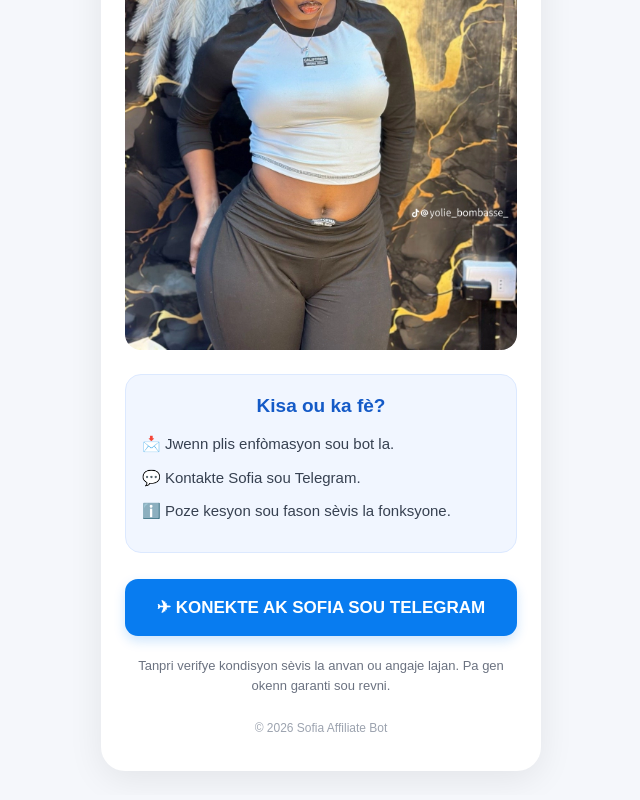
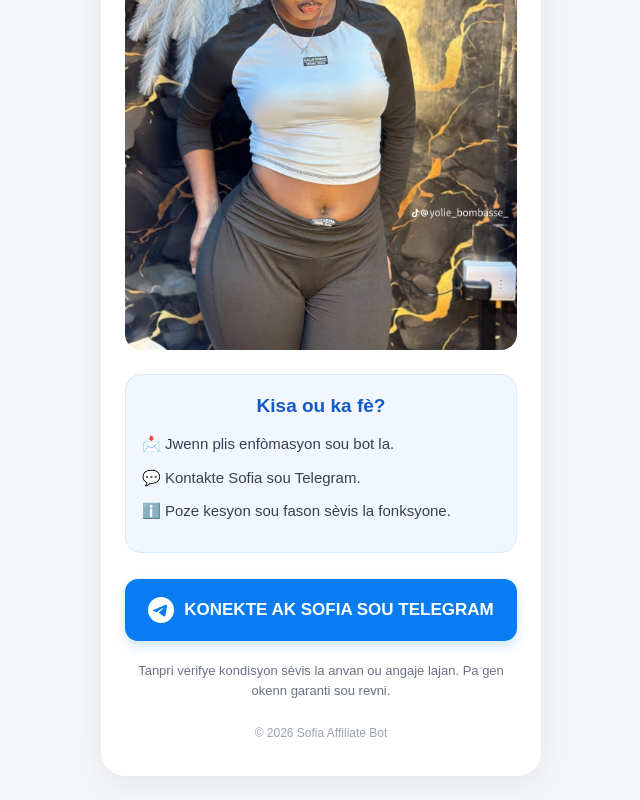
Before and after one commit to Fredson329/sofia-landing-page, a plain HTML site: page index.html in a window 1280 px wide. Shown: the part 524-1324 px from the top of the page, without its empty margins (319-959 px from the left). Drawn offline with Linux system fonts and the light colour scheme.

Commit message:
Replace text with SVG icon in Telegram link

```diff
--- a/index.html
+++ b/index.html
@@ -168,8 +168,13 @@
       href="https://t.me/SofiaAffiliateBot"
       target="_blank"
       rel="noopener noreferrer"
+      style="display:flex;align-items:center;justify-content:center;gap:10px;"
     >
-      ✈ KONEKTE AK SOFIA SOU TELEGRAM
+      <svg width="26" height="26" viewBox="0 0 240 240" aria-hidden="true">
+        <circle cx="120" cy="120" r="120" fill="#ffffff"/>
+        <path fill="#087cf0" d="M54 118.5c35-15.2 58.3-25.3 70-30.2 33.3-13.9 40.3-16.3 44.8-16.4 1 0 3.2.2 4.6 1.4 1.2 1 1.5 2.300 1.700 3.300.2 1 .4 3.100.2 4.800-1.800 19-9.600 65.100-13.600 86.300-1.700 9-5 12-8.200 12.300-7 .6-12.300-4.600-19-9-10.600-6.900-16.500-11.200-26.800-18-11.900-7.800-4.200-12.100 2.600-19.100 1.800-1.800 32.500-29.800 33.100-32.300.1-.3.1-1.500-.6-2.100-.7-.6-1.700-.4-2.500-.2-1.100.2-17.900 11.400-50.600 33.500-4.800 3.300-9.100 4.900-13 4.800-4.300-.1-12.500-2.400-18.700-4.400-7.500-2.400-13.500-3.700-13-7.900.3-2.200 3.300-4.400 8.900-6.700z"/>
+      </svg>
+      <span>KONEKTE AK SOFIA SOU TELEGRAM</span>
     </a>
 
     <p class="note">
```
